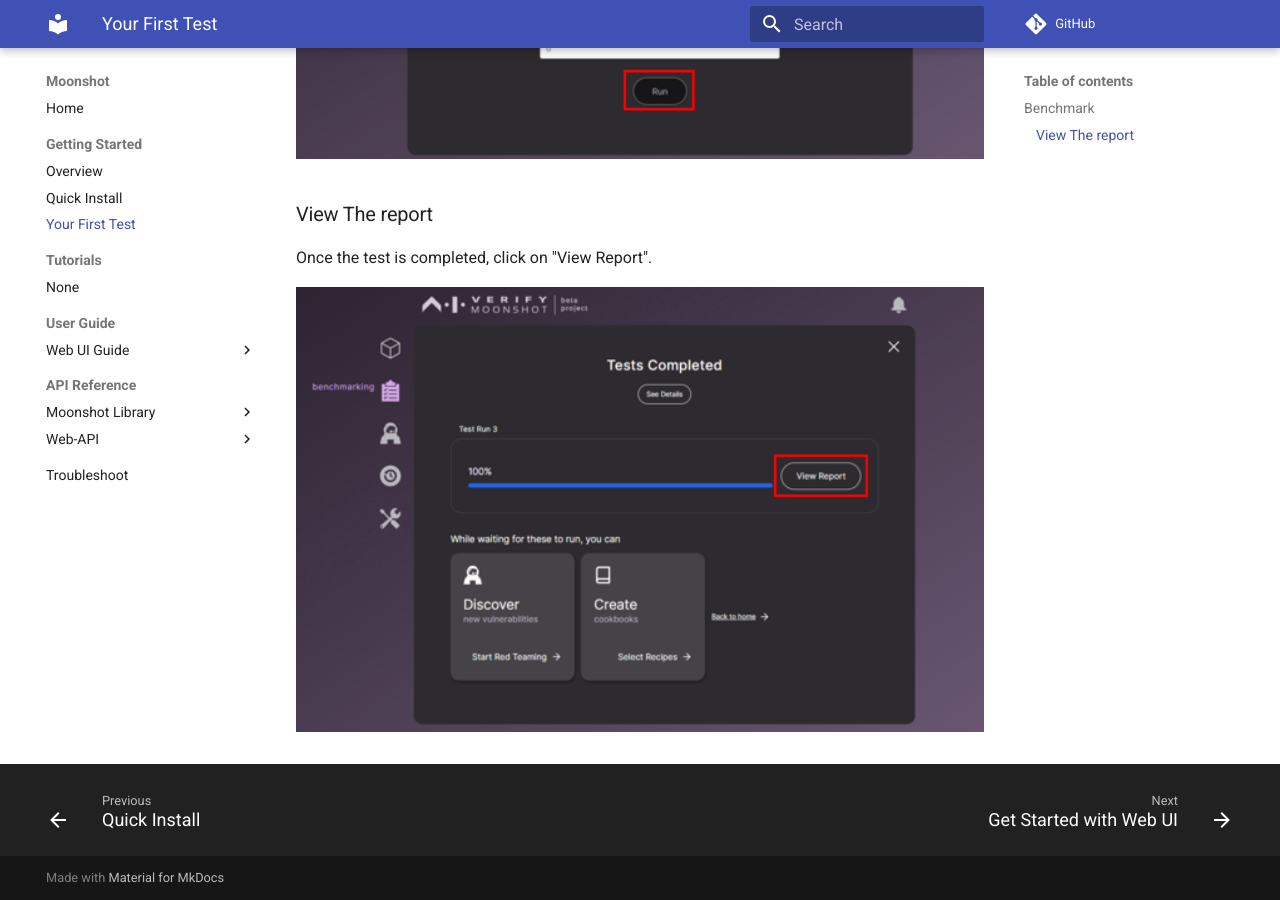
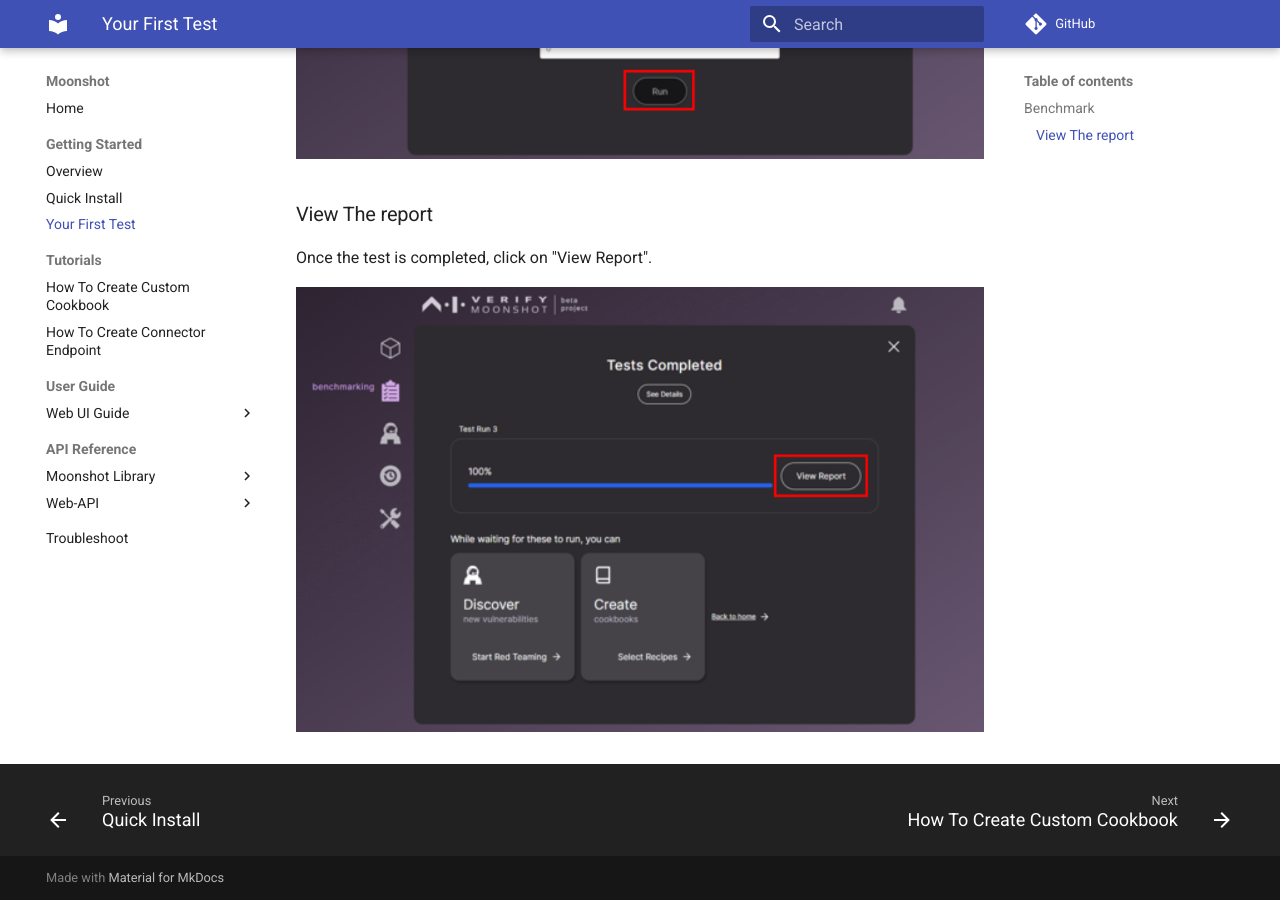
Before and after one commit to aiverify-foundation/moonshot, an MkDocs documentation site: the page built from docs/getting_started/first_test.md, in a window 1280 px wide and 900 px high, scrolled down 2788 px. Built offline with MkDocs 1.6.1 and Material for MkDocs 9.7.7, drawn with Linux system fonts in a browser that asks for light colours; comment, search, counter and statistics services are not loaded.

Commit message:
add create cookbook and endpoint tutorial

```diff
--- a/mkdocs.yml
+++ b/mkdocs.yml
@@ -48,7 +48,8 @@
     - Quick Install: getting_started/quick_install.md
     - Your First Test: getting_started/first_test.md
   - Tutorials:
-    - XXX
+    - How To Create Custom Cookbook: tutorial/create_cookbook.md
+    - How To Create Connector Endpoint: tutorial/create_endpoint.md
   - User Guide:
     - Web UI Guide:
       - Get Started with Web UI: web_ui/web_ui_guide.md
```
Also changed, not shown: docs/tutorial/create_cookbook.md (added, +17 -0 lines), docs/tutorial/create_endpoint.md (added, +17 -0 lines), docs/tutorial/res/create_cookbook_1.png (added), docs/tutorial/res/create_cookbook_2.png (added), docs/tutorial/res/create_cookbook_3.png (added), docs/tutorial/res/create_cookbook_4.png (added), docs/tutorial/res/create_cookbook_5.png (added), docs/tutorial/res/create_endpoint_1.png (added), docs/tutorial/res/create_endpoint_2.png (added), docs/tutorial/res/create_endpoint_3.png (added), docs/tutorial/res/create_endpoint_4.png (added), docs/tutorial/res/create_endpoint_5.png (added).
